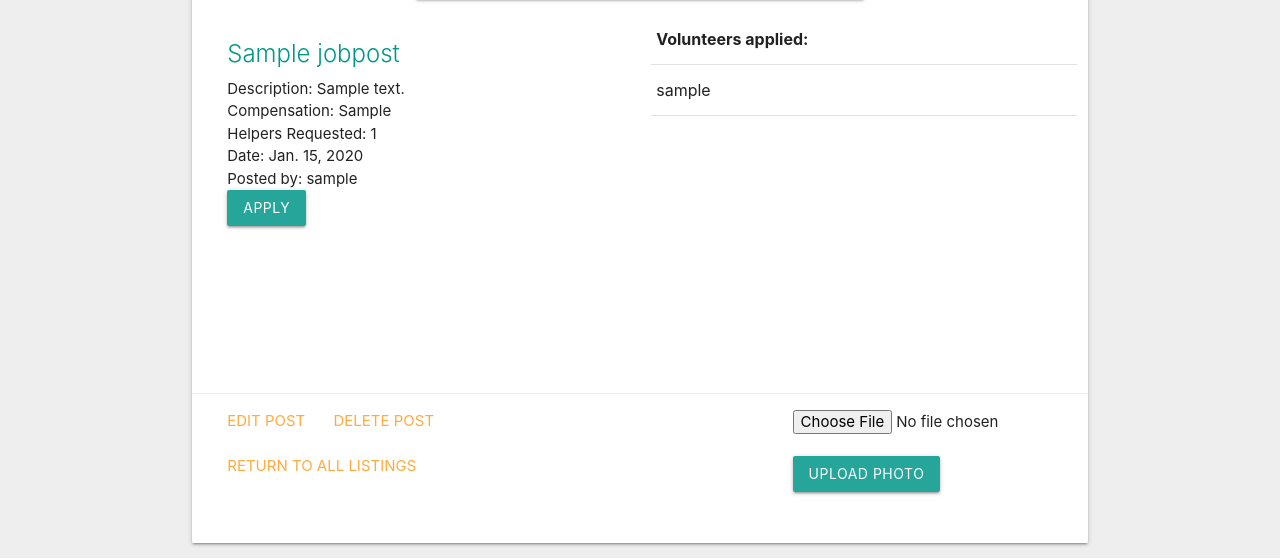
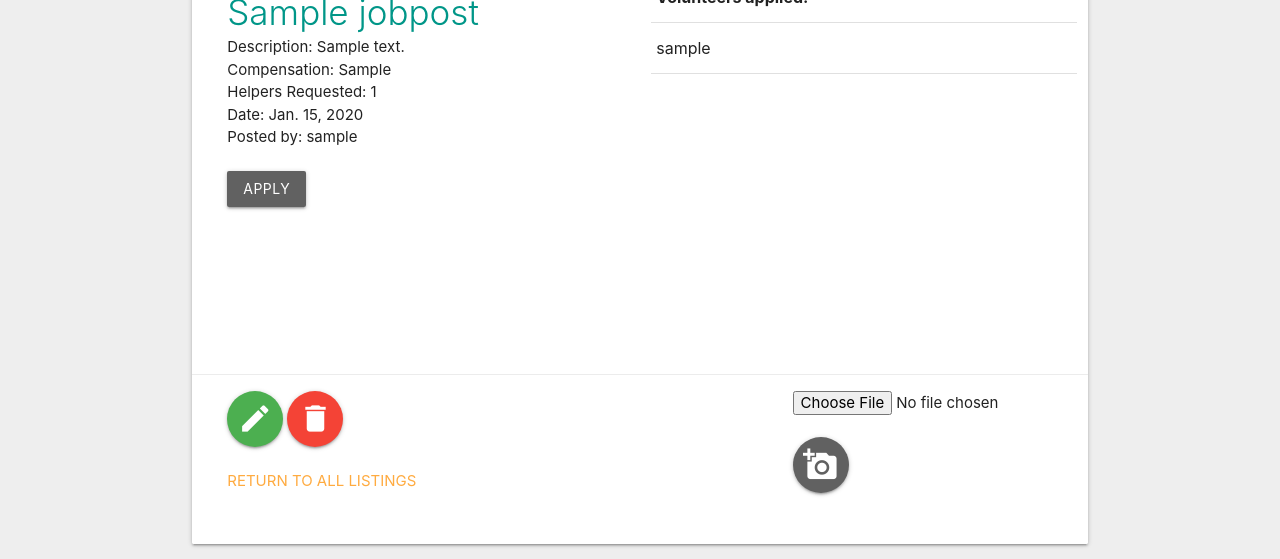
Before and after one commit to joeyrebbe/neighbor, a Django app: page /jobposts/1/ in a window 1280 px wide. Shown: the part 557-1116 px from the top of the page. Run offline with Django 3.2, Linux system fonts and the light colour scheme; tables that the repository leaves empty hold one stand-in row (values such as "Sample post").

Commit message:
update button styling, update table/column formatting, add page for duplicate volunteer request redirect

```diff
--- a/neighbor/main_app/templates/base.html
+++ b/neighbor/main_app/templates/base.html
@@ -8,6 +8,7 @@
   <link rel="stylesheet" href="https://cdnjs.cloudflare.com/ajax/libs/materialize/1.0.0/css/materialize.min.css">
   <link rel="stylesheet" type="text/css" href="{% static 'css/style.css' %}">
   <script src="https://cdnjs.cloudflare.com/ajax/libs/materialize/1.0.0/js/materialize.min.js"></script>
+  <link href="https://fonts.googleapis.com/icon?family=Material+Icons" rel="stylesheet">
 </head>
 <body class="grey lighten-3">
   <header class="navbar-fixed">
--- a/neighbor/main_app/templates/jobposts/detail.html
+++ b/neighbor/main_app/templates/jobposts/detail.html
@@ -1,7 +1,7 @@
 {% extends 'base.html' %}
 {% block content %}
 
-<h1>Post Details</h1>
+<h3>Post Details</h3>
 
 <div class="card">
   <!-- Insert photo markup below this comment -->
@@ -15,16 +15,16 @@
 <div class="row">
   <div class="col s6">
   <div class="card-content">
-    <span class="card-title teal-text">{{ jobpost.name }}</span>
+    <span class="card-title teal-text" style="font-size:35px">{{ jobpost.name }}</span>
     <p>Description: {{ jobpost.description }}</p>
     <p>Compensation: {{ jobpost.compensation }}</p>
     <p>Helpers Requested: {{ jobpost.maxPeople }}</p>
     <p>Date: {{ jobpost.date }}</p>
-    <p>Posted by: {{ jobpost.user }}</p>
+    <p>Posted by: {{ jobpost.user }}</p><br>
     <form action="{% url 'job_application_create' %}" method="POST">
       {% csrf_token %}
       <div>
-          <button type="submit" class="btn">Apply</a>
+          <button type="submit" class="btn grey darken-2">Apply</a>
           </div>
           <div style="visibility:hidden">
               <input name="user_id" id="user-id" value="{{user.id}}">
@@ -57,8 +57,8 @@
   <div  class="card-action">
     <div class="row">
       <div class="col s4">
-        <a href="{% url 'jobposts_update' jobpost.id %}">Edit post</a>
-        <a href="{% url 'jobposts_delete' jobpost.id %}">Delete post</a><br><br>
+        <a href="{% url 'jobposts_update' jobpost.id %}" class="btn-floating btn-large green"><i class="material-icons" style="font-size:35px">edit</i></a>
+        <a href="{% url 'jobposts_delete' jobpost.id %}" class="btn-floating btn-large red"><i class="material-icons" style="font-size:35px">delete</i></a><br><br>
         <a href="{% url 'index' %}">Return to all listings</a>
       </div>
       <div class="col s4 right">
@@ -70,7 +70,7 @@
         <input type="file" name="photo-file">
         <!-- <input type="text" name="description">  - if we want add a description -->
         <br><br>
-        <input type="submit" class="btn" value="Upload Photo">
+        <button type="submit" class="btn-floating btn-large grey darken-2"><i class="material-icons" style="font-size:35px">add_a_photo</i></button>
       </form>
       </div>
   </div>
--- a/neighbor/main_app/templates/jobposts/index.html
+++ b/neighbor/main_app/templates/jobposts/index.html
@@ -7,7 +7,7 @@
 <h5>Search for a request:</h5>
 <form method='POST' action=''>{% csrf_token %}
     {{form|crispy}}
-    <input type="submit" value='Search'/>
+    <button type="submit" class="btn-floating btn-large"><i class="material-icons">search</i></button>
 </form>
 <br>
 
@@ -25,7 +25,7 @@
     <tbody>
         {% for jobpost in jobposts %}
         <tr>
-            <td><a href="{% url 'detail' jobpost.id %}" class="teal-text">{{ jobpost.name }}</a></td>
+            <td><a href="{% url 'detail' jobpost.id %}" class="teal-text"><u>{{ jobpost.name }}</u></a></td>
             <td>{{ jobpost.compensation }}</td>
             <td>{{ jobpost.date }}</td>
             <td class="center">{{ jobpost.maxPeople }} </td>
--- a/neighbor/main_app/templates/main_app/profile_form.html
+++ b/neighbor/main_app/templates/main_app/profile_form.html
@@ -2,7 +2,7 @@
 
 {% block content %}
   {% if object %}
-    <h1>Editing profile for <span class="teal-text">{{object.name}}</span></h1>
+    <h1>Profile Edit:</h1>
   {% else %}
     <h1>Create Profile</h1>
   {% endif %}
@@ -14,7 +14,7 @@
       <!-- Render the inputs inside of <tr>s & <td>s -->
       {{ form.as_table }}
     </table>
-    <input type="submit" value="Submit!" class="btn">
+    <button type="submit" class="btn-floating btn-large grey darken-2"><i class="material-icons" style="font-size:35px">save</i></button>
   </form>
 
 {% endblock %}
--- a/neighbor/main_app/views.py
+++ b/neighbor/main_app/views.py
@@ -142,7 +142,7 @@ def job_application_create(request):
     return redirect('index')
   except Exception as err:
     print(err)
-    return HttpResponse(err, status=500)
+    return render(request, 'jobposts/applied.html')
 
 
 
```
Also changed, not shown: neighbor/main_app/templates/about.html (+1 -1 lines), neighbor/main_app/templates/jobposts/applied.html (added, +10 -0 lines), neighbor/main_app/templates/profile/detail.html (+19 -13 lines).
